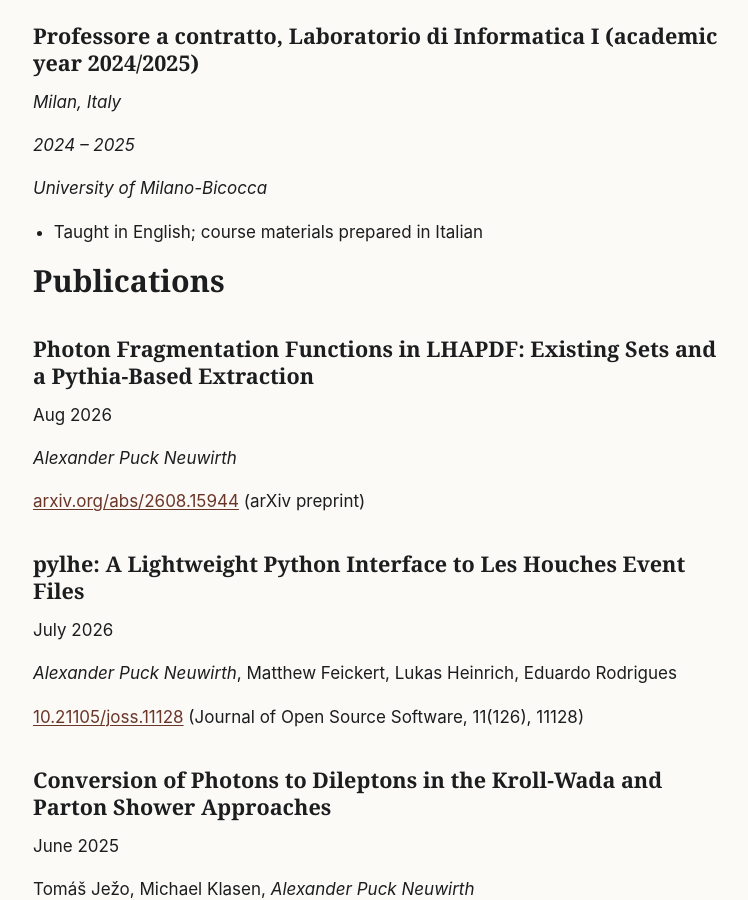
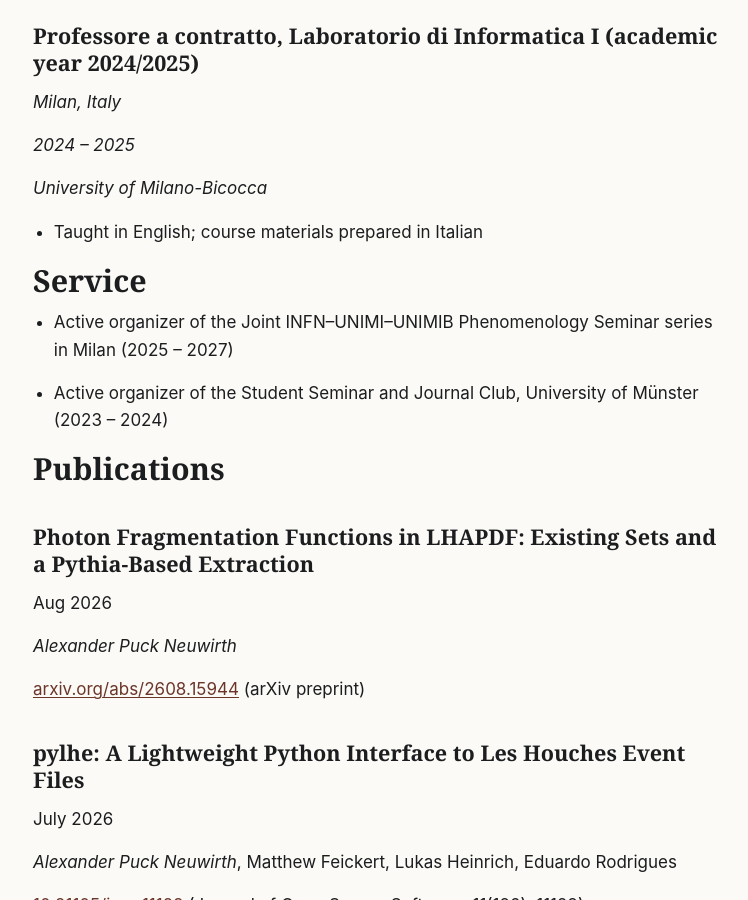
Before and after one commit to APN-Pucky/apn-pucky.github.io, a Jekyll site: the page built from cv/generated.md, in a window 1280 px wide and 900 px high, scrolled down 1028 px. Shown: the whole window, without its empty margins (259-1007 px from the left). Built offline with Jekyll 4.4.1, drawn with Linux system fonts in a browser that asks for light colours; our own code applies the rules of GitHub Pages for plain Markdown files.

Commit message:
Add academic Service section to CV

```diff
--- a/cv.yaml
+++ b/cv.yaml
@@ -51,6 +51,9 @@
         location: Milan, Italy
         highlights:
           - "Taught in English; course materials prepared in Italian"
+    service:
+      - bullet: "Active organizer of the Joint INFN–UNIMI–UNIMIB Phenomenology Seminar series in Milan (2025 – 2027)"
+      - bullet: "Active organizer of the Student Seminar and Journal Club, University of Münster (2023 – 2024)"
     publications:
       - title: "Photon Fragmentation Functions in LHAPDF: Existing Sets and a Pythia-Based Extraction"
         authors:
--- a/cv/generated.md
+++ b/cv/generated.md
@@ -48,6 +48,11 @@
 - Taught in English; course materials prepared in Italian
 
 
+
+# Service
+- Active organizer of the Joint INFN–UNIMI–UNIMIB Phenomenology Seminar series in Milan (2025 – 2027)
+
+- Active organizer of the Student Seminar and Journal Club, University of Münster (2023 – 2024)
 
 # Publications
 ## **Photon Fragmentation Functions in LHAPDF: Existing Sets and a Pythia-Based Extraction**
```
Also changed, not shown: 1 other file.
